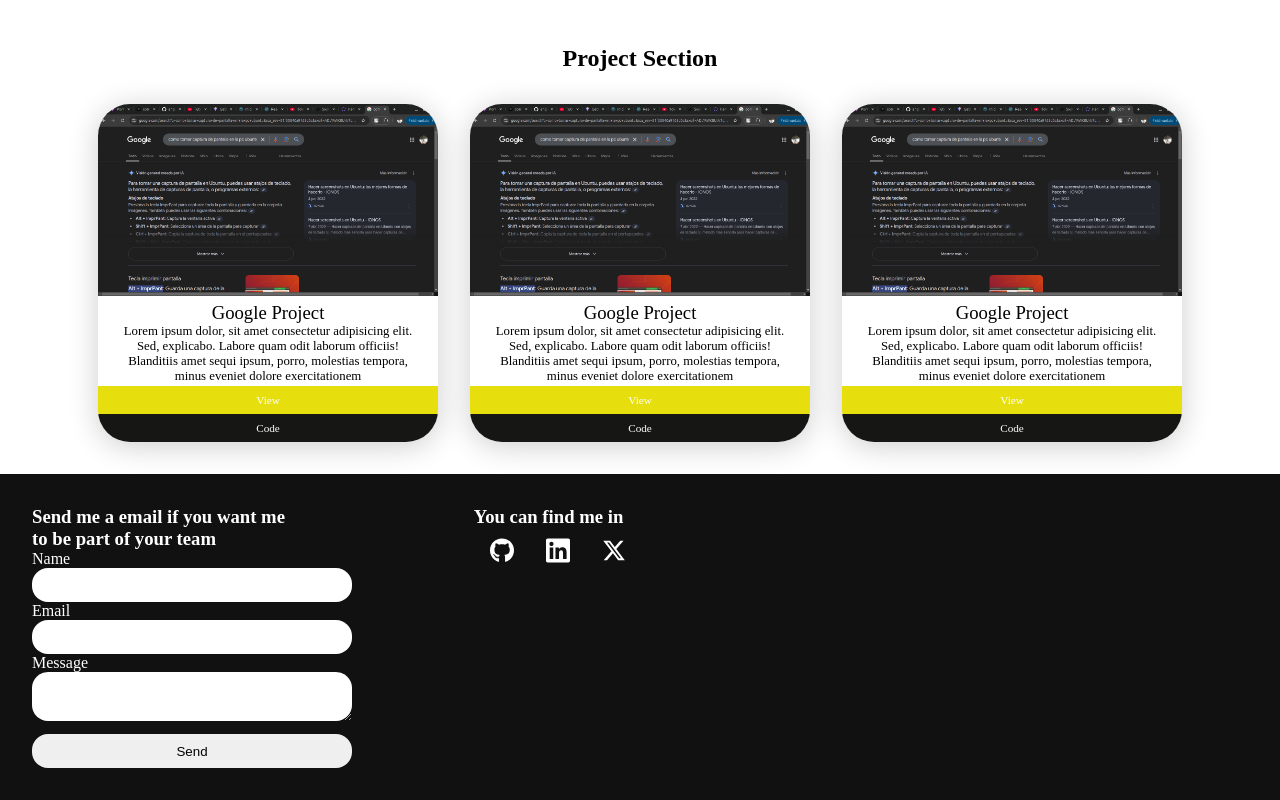
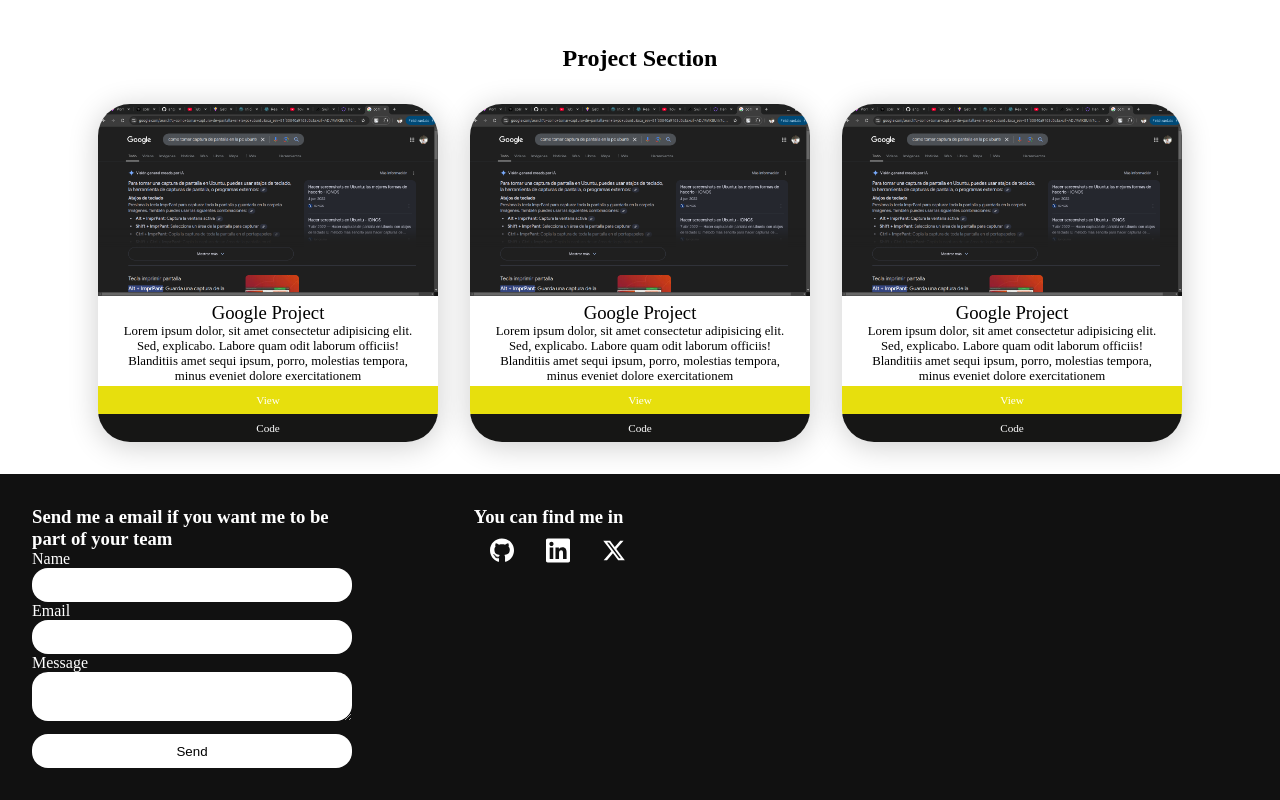
Before and after one commit to angelddeleon/Portafolio, a React (Vite) app: page / in a window 1280 px wide. Shown: the part 851-1651 px from the top of the page. Built offline with nearby package versions, Linux system fonts and the light colour scheme; a web font is replaced by a local one.

Commit message:
modified errors

```diff
--- a/src/Components/Contact/EmailComponent/EmailComponent.css
+++ b/src/Components/Contact/EmailComponent/EmailComponent.css
@@ -1,6 +1,5 @@
 .form-text {
-    width: 60%;
-    color: #E7DF0D;
+    width: 70%;
 }
 
 form {
@@ -15,6 +14,7 @@
     border: none;
     border-radius: 1rem;
     transition: .2s;
+    background-color: #fff;
 }
 
 input:focus , textarea:focus {
@@ -39,3 +39,10 @@
     transition: .4s;
     padding: .7rem;
 }
+
+
+@media (min-width: 768px) {
+    .form-text {
+        width: 70%;
+    }
+}
```
